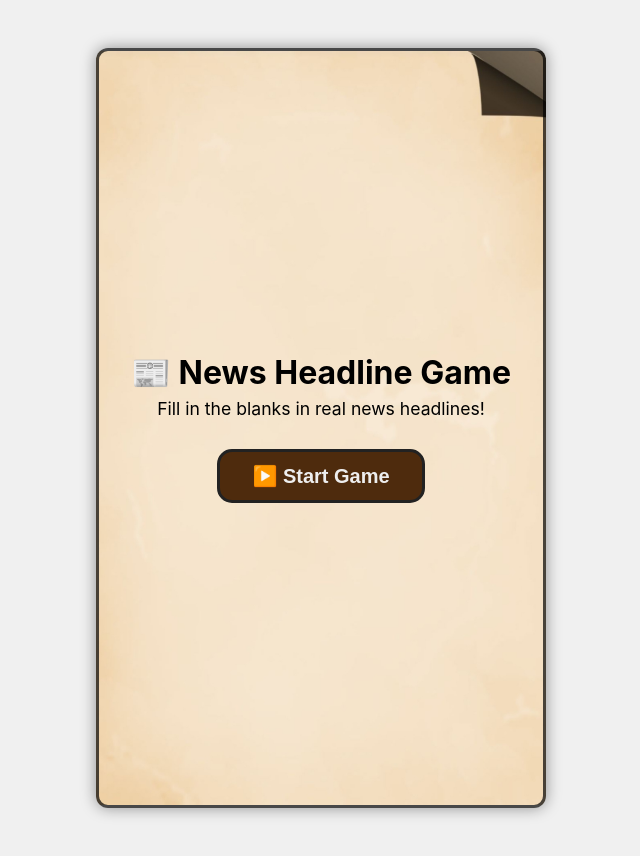
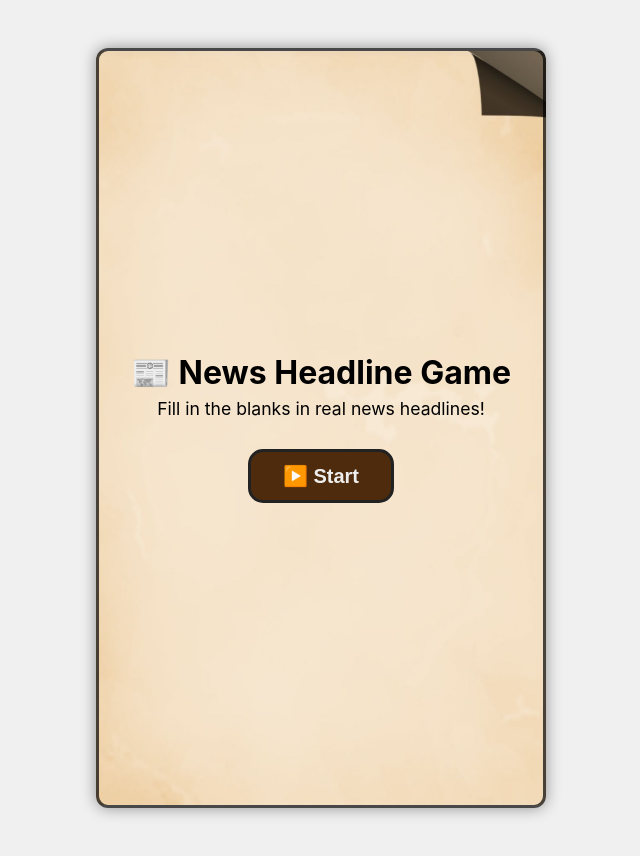
Before and after one commit to Kalmeshwar27/headlinesreact, a React (Create React App) app: page / in a window 1280 px wide. Shown: the whole page, without its empty margins (319-959 px from the left). Built offline with nearby package versions, Linux system fonts and the light colour scheme.

Commit message:
updated code

```diff
--- a/src/App.css
+++ b/src/App.css
@@ -792,6 +792,7 @@ body {
 @media (max-width: 480px) {
   @media(max-width: 00px) {
   .start-screen {
+    border: 2px solid #000;
     margin: 1rem auto;
     padding: 1rem;
   }
--- a/src/Home.js
+++ b/src/Home.js
@@ -9,7 +9,7 @@ const Home = () => {
       <h1>📰 News Headline Game</h1>
       <p>Fill in the blanks in real news headlines!</p>
       <Link to="/game">
-        <button className="button-85">▶️ Start Game</button>
+        <button className="button-85">▶️ Start</button>
       </Link>
     </div>
   );
```
